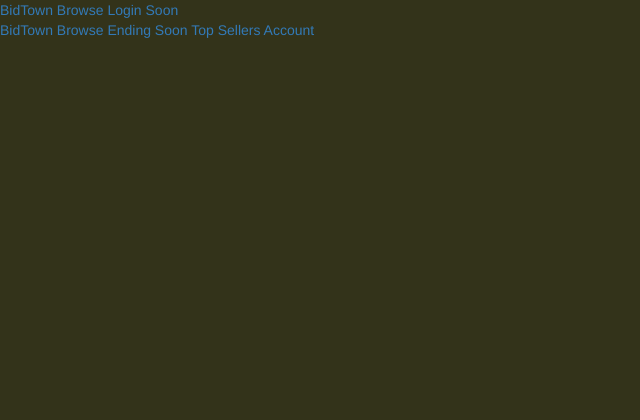
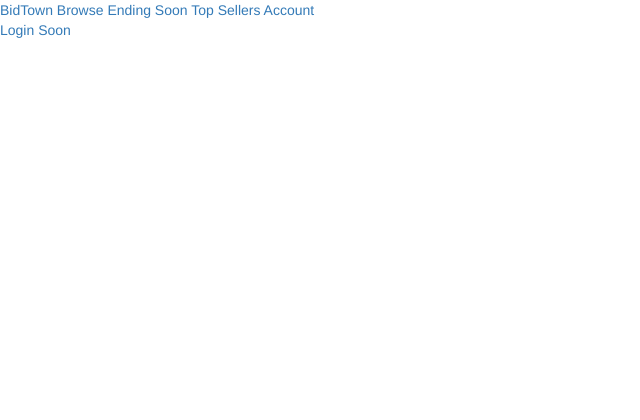
Before and after one commit to TheHatchetteMan/BidTown2.0, a Flask app: page / in a window 1280 px wide. Shown: the top 420 px of the page, without its empty margins (0-640 px from the left). Run offline with Flask 2, Linux system fonts and the light colour scheme; some libraries are stand-ins or nearby versions; some web fonts are replaced.

Commit message:
fixed nav bar duplicate

```diff
--- a/static/style.css
+++ b/static/style.css
@@ -30,7 +30,11 @@ h1, h2, h3, h4, h5, h6 {
 /*================== HEADER SECTION ======================*/
 /*========================================================*/
 
-
+body
+{
+     text-color: #878745;
+     background-color:#33331;
+}
 
 /*========================================================*/
 /*================== FOOTER SECTION ======================*/
--- a/templates/base.html
+++ b/templates/base.html
@@ -1,6 +1,6 @@
 <!DOCTYPE html>
 <html>
- <body style="background-color:#33331a;">
+
 <head>
 	<link rel="stylesheet" type="text/css" href="static/normalize.css">
 	<link rel="stylesheet" type="text/css" href="static/style.css">
@@ -11,8 +11,12 @@
 </head>
 <header>
 	<div class="topnav">
-	  <a class="active" href="/HomePage">BidTown</a>
-	  <a href="/browse">Browse</a>
+		<a class="active" href="/HomePage">BidTown</a>
+	  <a class="active" href="/browse">Browse</a>
+	  <a href="/HomePage">Ending Soon</a>
+	  <a href="/HomePage">Top Sellers</a>
+	  <a href="/CreateAccount">Account</a>
+  	</div>
 
 	{% if userLog %}
 		<p> Logout </p>
@@ -39,13 +43,7 @@
     }
 	</style>
 
-	 <div class="topnav">
-          <a class="active" href="/HomePage">BidTown</a>
-	  <a class="active" href="/browse">Browse</a>
-	  <a href="/HomePage">Ending Soon</a>
-	  <a href="/HomePage">Top Sellers</a>
-	  <a href="/CreateAccount">Account</a>
-  	</div>
+
 </header>
 <body>
 	{% block content %}
```
